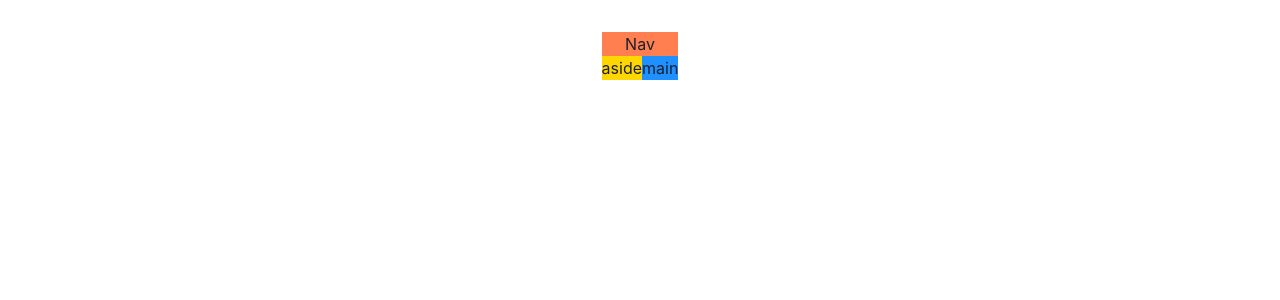
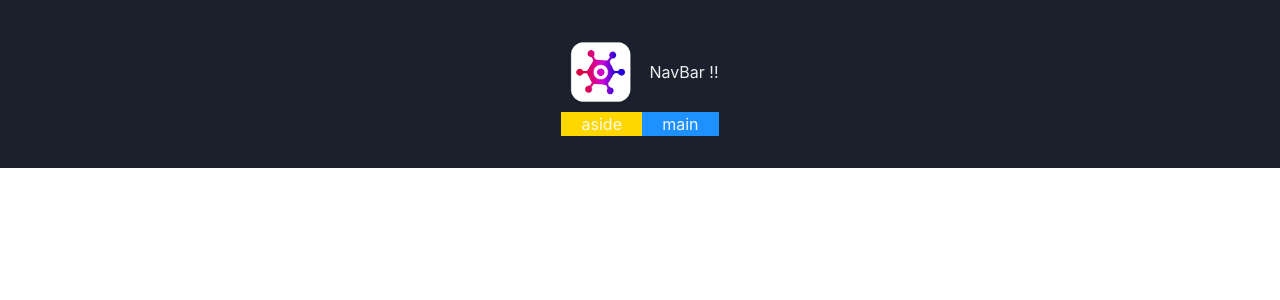
Before and after one commit to KooroshFarv/game, a React (Vite) app in the folder gamesApp/: page / in a window 1280 px wide. Shown: the top 300 px of the page. Built offline with nearby package versions, Linux system fonts and the light colour scheme.

Commit message:
added Navbar and dark mode

```diff
--- a/gamesApp/src/App.tsx
+++ b/gamesApp/src/App.tsx
@@ -1,5 +1,6 @@
 import './App.css'
 import { Grid, GridItem , Show} from '@chakra-ui/react'
+import Nav from './components/Nav'
 
 function App() {
 
@@ -9,7 +10,9 @@
       base : `"nav" "main"`,
       lg : `"nav nav" "aside main"`
     }}>
-      <GridItem area='nav' bg={'coral'}>Nav</GridItem>
+      <GridItem area='nav'>
+         <Nav />
+      </GridItem>
       <Show above='lg'>
       <GridItem area='aside' bg={'gold'}>aside</GridItem>
       </Show>
--- /dev/null
+++ b/gamesApp/src/components/Nav.tsx
@@ -0,0 +1,14 @@
+import React from 'react'
+import { HStack, Image } from '@chakra-ui/react'
+import logo from '../assets/logo.webp'
+
+const Nav = () => {
+  return (
+   <HStack>
+    <Image src={logo} boxSize='80px'/>
+    <p>NavBar !!</p>
+   </HStack>
+  )
+}
+
+export default Nav
--- a/gamesApp/src/main.tsx
+++ b/gamesApp/src/main.tsx
@@ -1,13 +1,15 @@
 import React from 'react'
 import ReactDOM from 'react-dom/client'
-import { ChakraProvider } from '@chakra-ui/react'
+import { ChakraProvider, ColorModeScript } from '@chakra-ui/react'
 import App from './App'
+import theme from './theme'
 import './index.css'
 
 
 ReactDOM.createRoot(document.getElementById('root') as HTMLElement).render(
   <React.StrictMode>
-    <ChakraProvider>
+    <ChakraProvider theme={theme}>
+      <ColorModeScript initialColorMode={theme.config.initialColorMode}/>
     <App />
     </ChakraProvider>
   </React.StrictMode>,
--- /dev/null
+++ b/gamesApp/src/theme.ts
@@ -0,0 +1,10 @@
+import { extendTheme, ThemeConfig } from '@chakra-ui/react';
+
+
+const config: ThemeConfig = {
+    initialColorMode : 'dark'
+};
+
+const theme = extendTheme({config});
+
+export default theme;
```
Also changed, not shown: gamesApp/src/assets/logo.webp (added).
